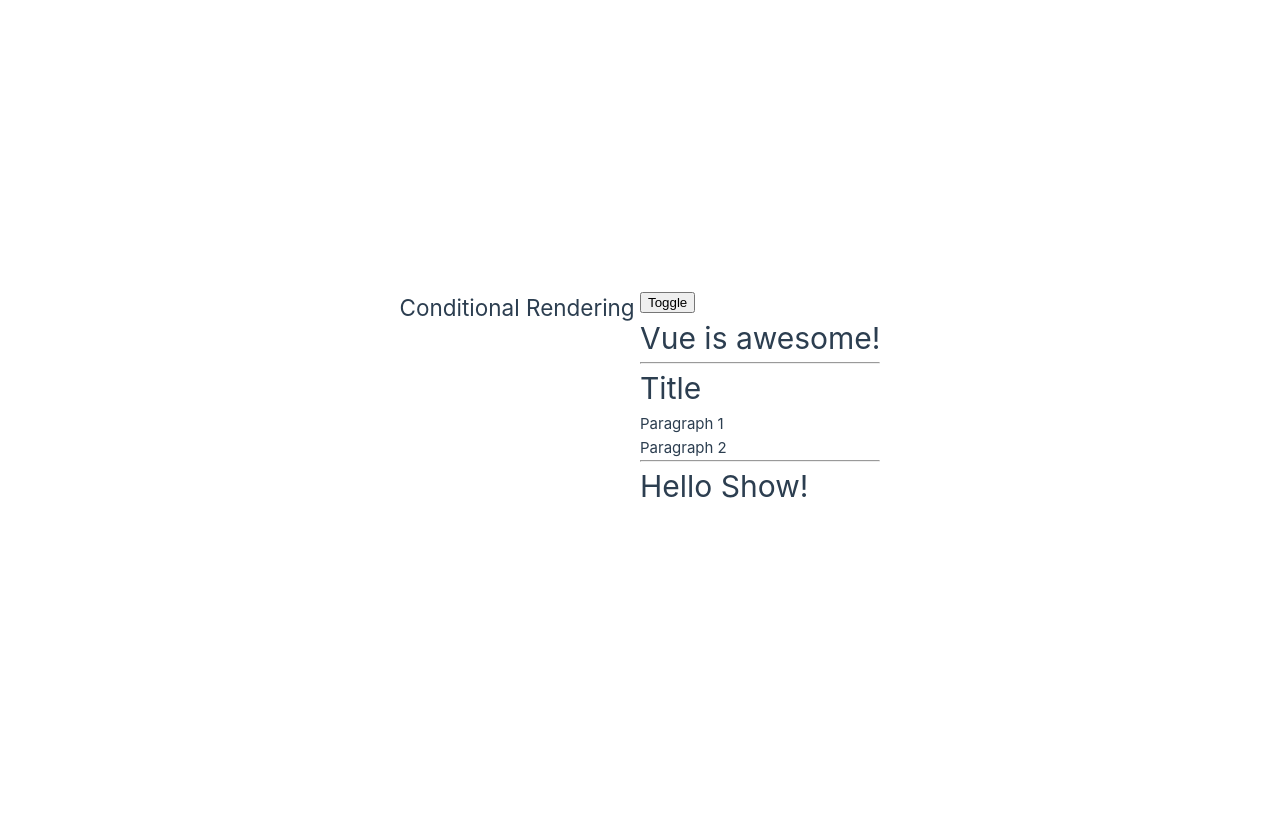
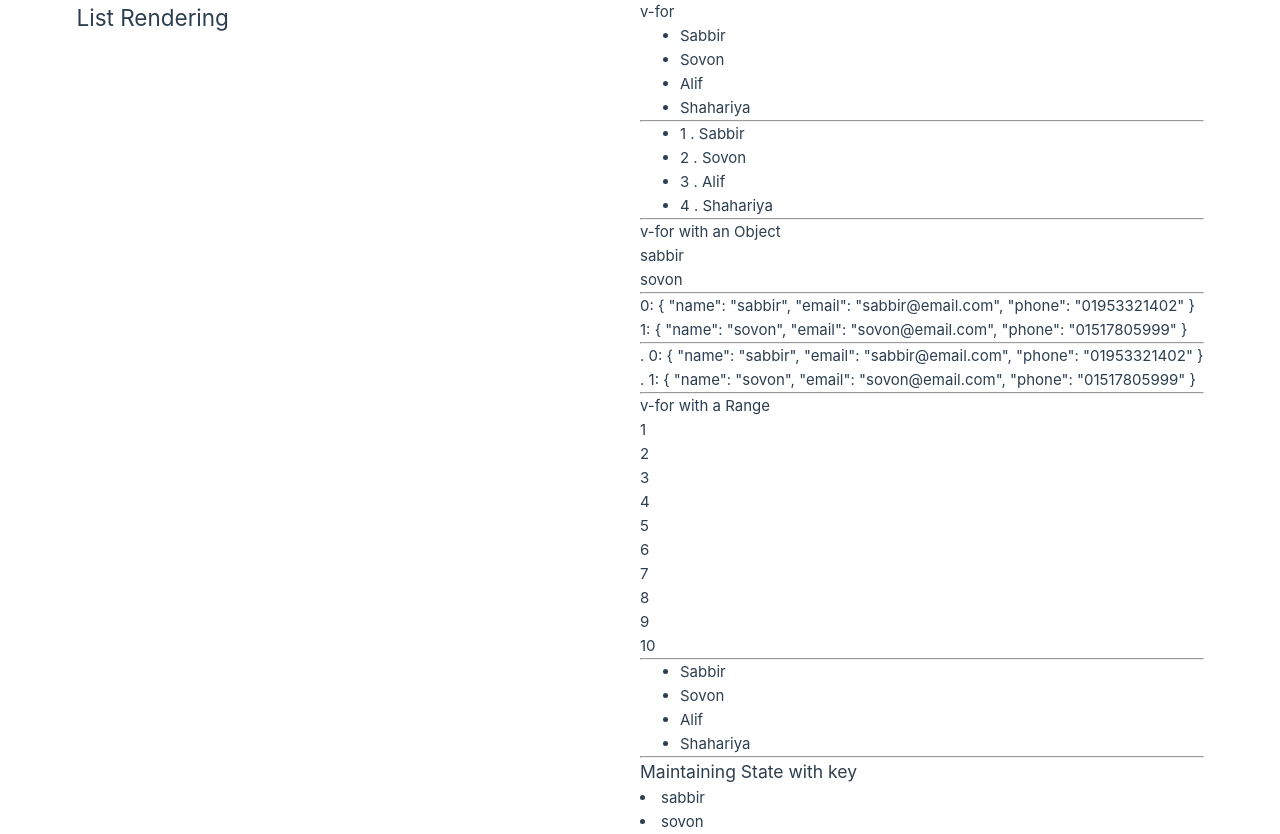
Before and after one commit to spysabbir/vuejs-practice-office_v2, a Vue app: page / in a window 1280 px wide. Before the commit the page ends 800 px from the top, so only its background shows below. Built offline with nearby package versions, Linux system fonts and the light colour scheme.

Commit message:
List Rendering

```diff
--- a/src/App.vue
+++ b/src/App.vue
@@ -1,20 +1,23 @@
 <script setup>
 // import TemplateSyntax from './components/TemplateSyntax.vue'
 // import ClassAndStyleBindings from './components/ClassAndStyleBindings.vue'
-import ConditionalRendering from './components/ConditionalRendering.vue'
+// import ConditionalRendering from './components/ConditionalRendering.vue'
+import ListRendering from './components/ListRendering.vue'
 </script>
 
 <template>
   <header>
     <!-- <h2>Template Syntax</h2> -->
     <!-- <h2>Class and Style Bindings</h2> -->
-    <h2>Conditional Rendering</h2>
+    <!-- <h2>Conditional Rendering</h2> -->
+    <h2>List Rendering</h2>
   </header>
 
   <main>
     <!-- <TemplateSyntax /> -->
     <!-- <ClassAndStyleBindings /> -->
-    <ConditionalRendering />
+    <!-- <ConditionalRendering /> -->
+    <ListRendering />
   </main>
 </template>
 
--- /dev/null
+++ b/src/components/ListRendering.vue
@@ -0,0 +1,67 @@
+<script>
+export default {
+  data() {
+    return {
+        names: ['Sabbir', 'Sovon', 'Alif', 'Shahariya'],
+        persons: [
+            { name: 'sabbir', email: 'sabbir@email.com' , phone: '01953321402'},
+            { name: 'sovon', email: 'sovon@email.com' , phone: '01517805999'}
+        ]
+    };
+  },
+  methods: {
+
+  }
+};
+</script>
+
+<template>
+<h4>v-for</h4>
+<ul v-for="name in names">
+    <li>{{ name }}</li>
+</ul>
+<hr>
+<ul v-for="(name, i) in names">
+    <li>{{ i+1 }} . {{ name }}</li>
+</ul>
+
+<hr>
+
+<h4>v-for with an Object</h4>
+
+<span v-for="person in persons">
+    {{ person.name }} <br>
+</span>
+<hr>
+<span v-for="(person, key) in persons">
+    {{ key }}: {{ person }} <br>
+</span>
+<hr>
+<span v-for="(person, key, i) in persons">
+    {{ i }} . {{ key }}: {{ person }} <br>
+</span>
+
+<hr>
+<h4>v-for with a Range</h4>
+<span v-for="n in 10">
+    {{ n }} <br>
+</span>
+
+<hr>
+<ul>
+  <template v-for="item in names">
+    <li>{{ item }}</li>
+  </template>
+</ul>
+
+<hr>
+<h3>Maintaining State with key</h3>
+<template v-for="person in persons" :key="person.name">
+  <li>{{ person.name }}</li>
+</template>
+
+</template>
+
+<style scoped>
+
+</style>
```
